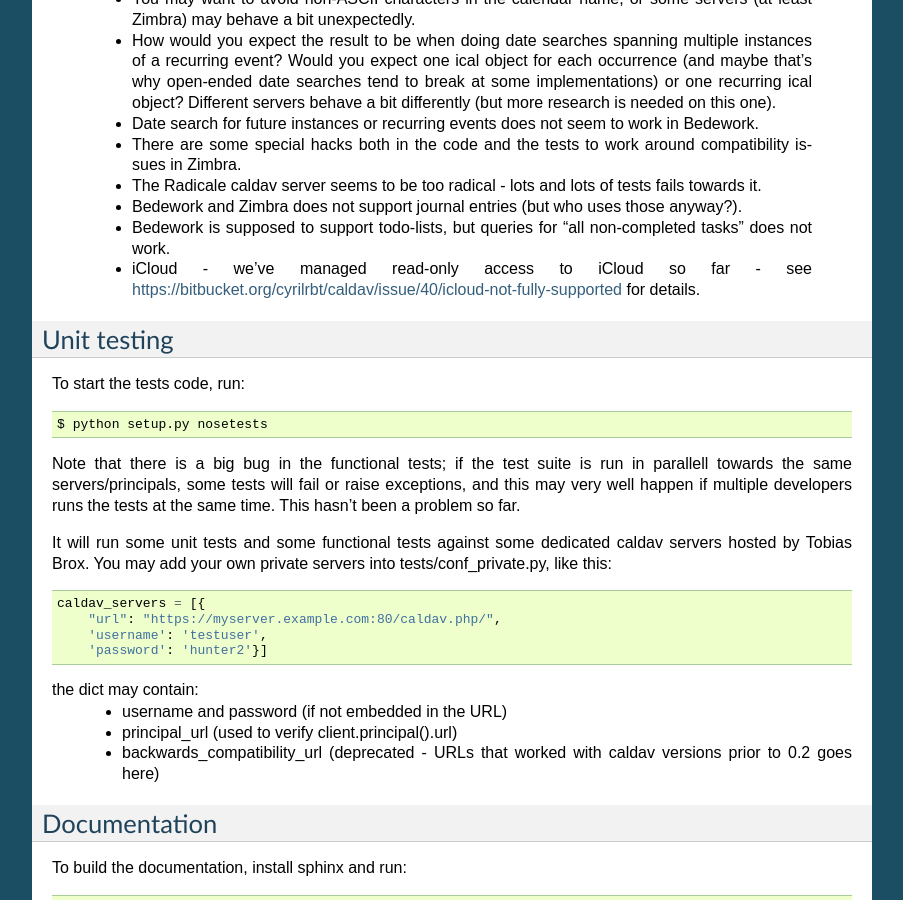
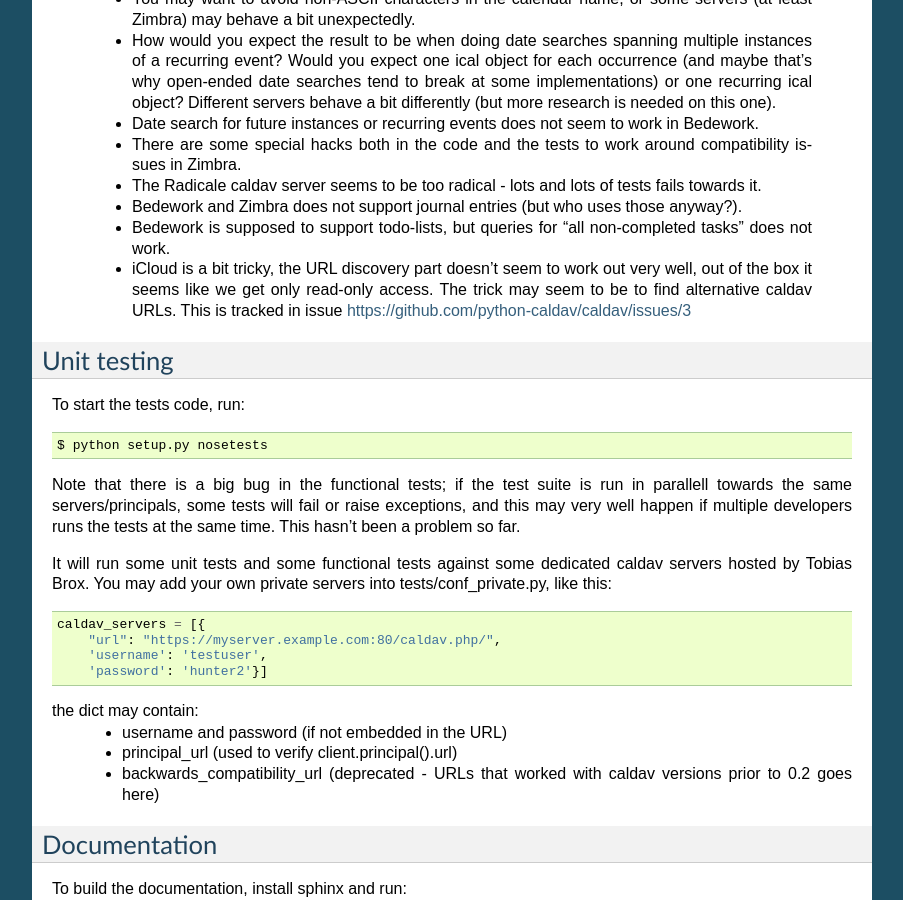
Before and after one commit to python-caldav/caldav, a Sphinx documentation site: the page built from docs/source/index.rst, in a window 1280 px wide and 900 px high, scrolled down 1585 px. Shown: the whole window, without its empty margins (198-1101 px from the left). Built offline with Sphinx 7.4.7, drawn with Linux system fonts in a browser that asks for light colours.

Commit message:
iCloud compatibility issues: doc pointed to old bitbucket issue.  We use https://github.com/python-caldav/caldav/issues/3 for tracking this problem.

```diff
--- a/docs/source/index.rst
+++ b/docs/source/index.rst
@@ -131,9 +131,11 @@ test code for "COMPATIBILITY" for details.  Notably;
  * Bedework is supposed to support todo-lists, but queries
    for "all non-completed tasks" does not work.
 
- * iCloud - we've managed read-only access to iCloud so far - see
-   https://bitbucket.org/cyrilrbt/caldav/issue/40/icloud-not-fully-supported
-   for details.
+ * iCloud is a bit tricky, the URL discovery part doesn't seem to work
+   out very well, out of the box it seems like we get only read-only
+   access.  The trick may seem to be to find alternative caldav URLs.
+   This is tracked in issue
+   https://github.com/python-caldav/caldav/issues/3
 
 Unit testing
 ============
```
